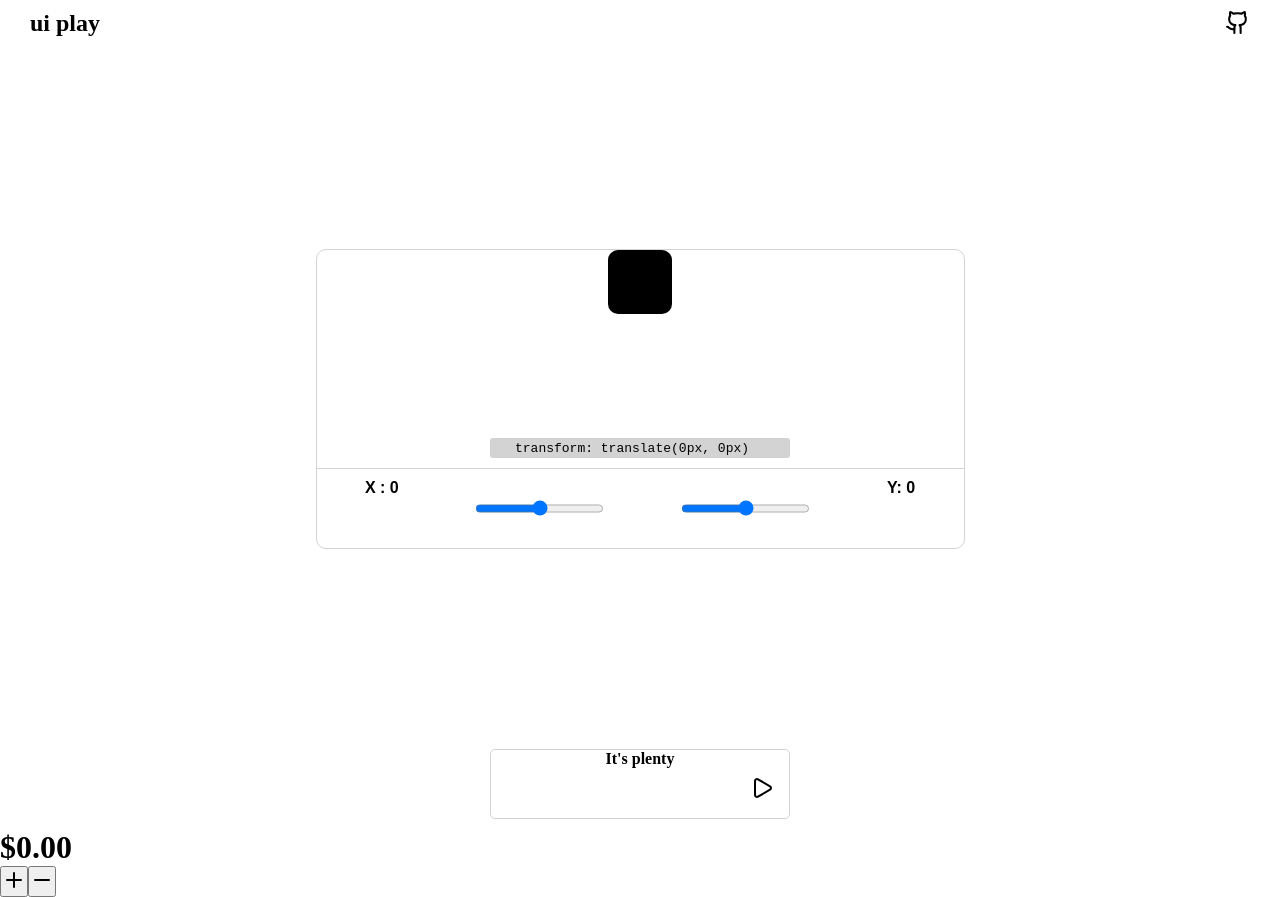
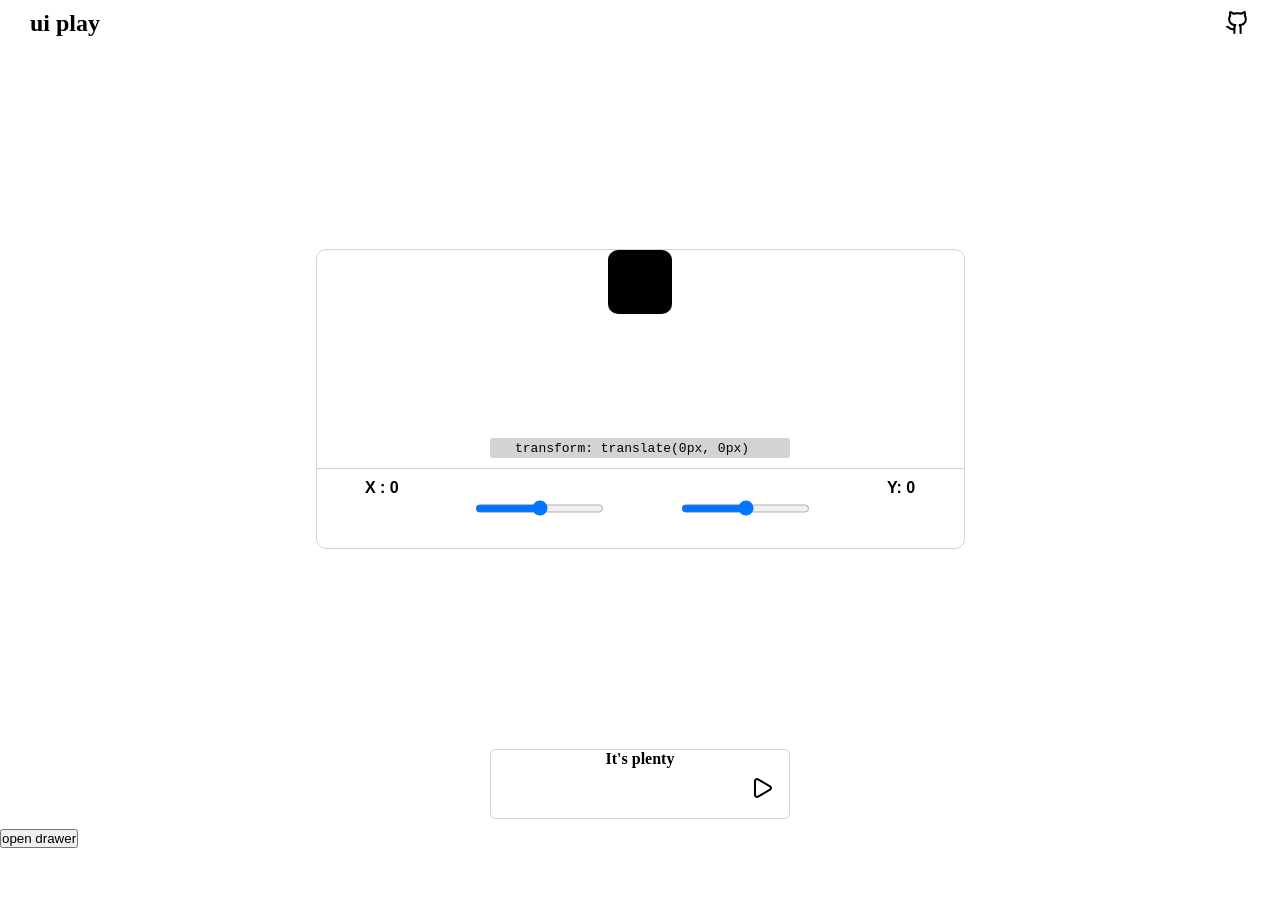
Before and after one commit to Genesispro-maker/ui-playground, a React (Vite) app in the folder ui/: page / in a window 1280 px wide. After the commit the page ends 848 px from the top, so only its background shows below. Built offline with nearby package versions, Linux system fonts and the light colour scheme; a web font is replaced by a local one.

Commit message:
wip port:80

```diff
--- a/ui/src/App.tsx
+++ b/ui/src/App.tsx
@@ -2,13 +2,31 @@ import { AudioVisualizer } from "./components/audio-visualizer";
 import { Drawer } from "./components/drawer";
 import { Header } from "./components/header";
 import { Illustration } from "./components/Illustration";
+import { useState, useCallback } from "react";
+
+
+
+function useToggle(initialValue = false){
+    const [toggle, setToggle] = useState(initialValue)
+
+
+    const handleToggleOpen = useCallback(() => {
+        setToggle((currentToggle) => !currentToggle)
+    },  [])
+
+    return [toggle, handleToggleOpen]
+}
+
 function App(){
+   const [isOpen, handleIsOpen] = useToggle(false)
    return (
     <>
      <Header />
      <Illustration />
      <AudioVisualizer />
-     <Drawer initialValue={0}/>
+     {isOpen && <Drawer initialValue={0}/>}
+
+     <button onClick={handleIsOpen}>{isOpen ? "close drawer" : "open drawer"}</button>
     </>
    )
 }
```
